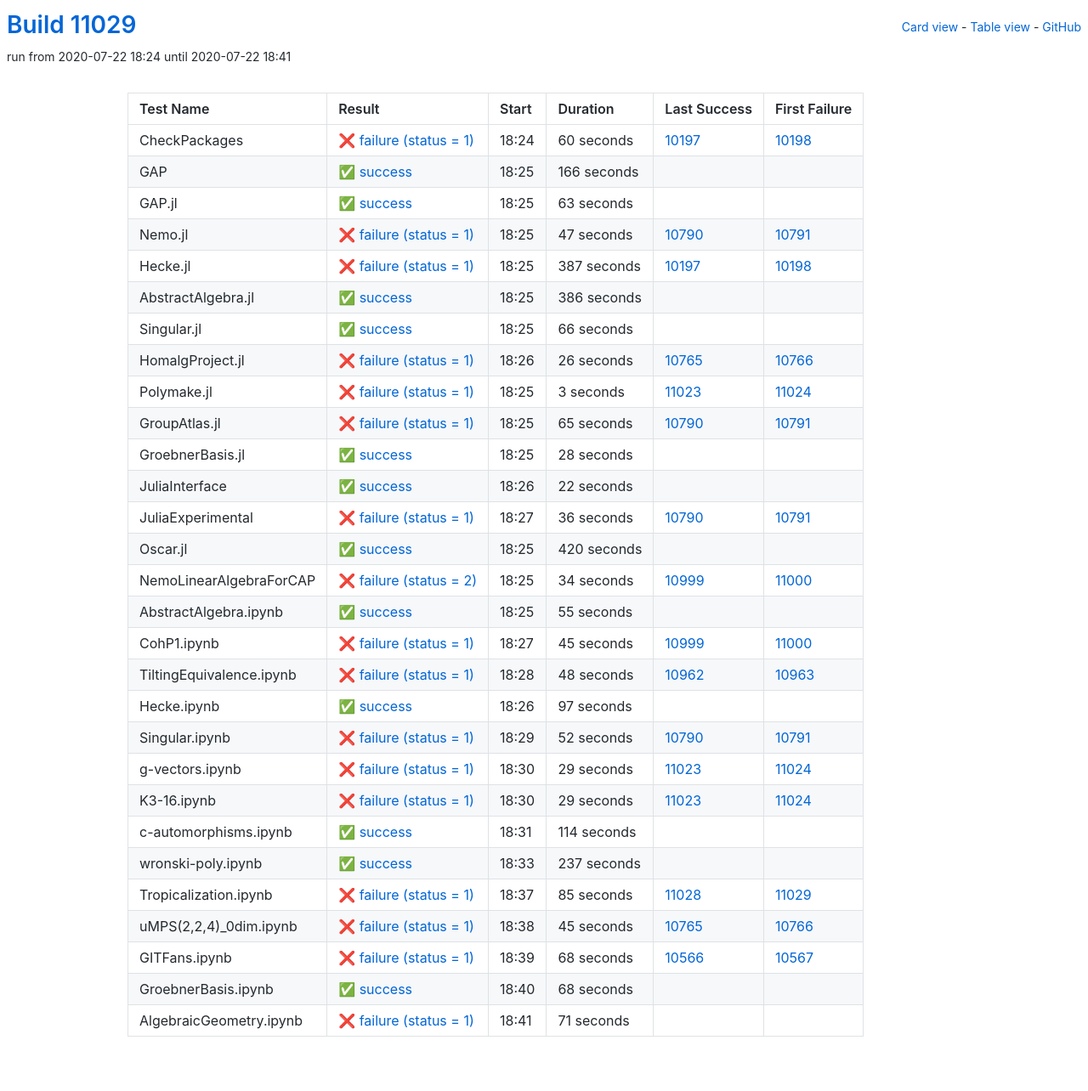
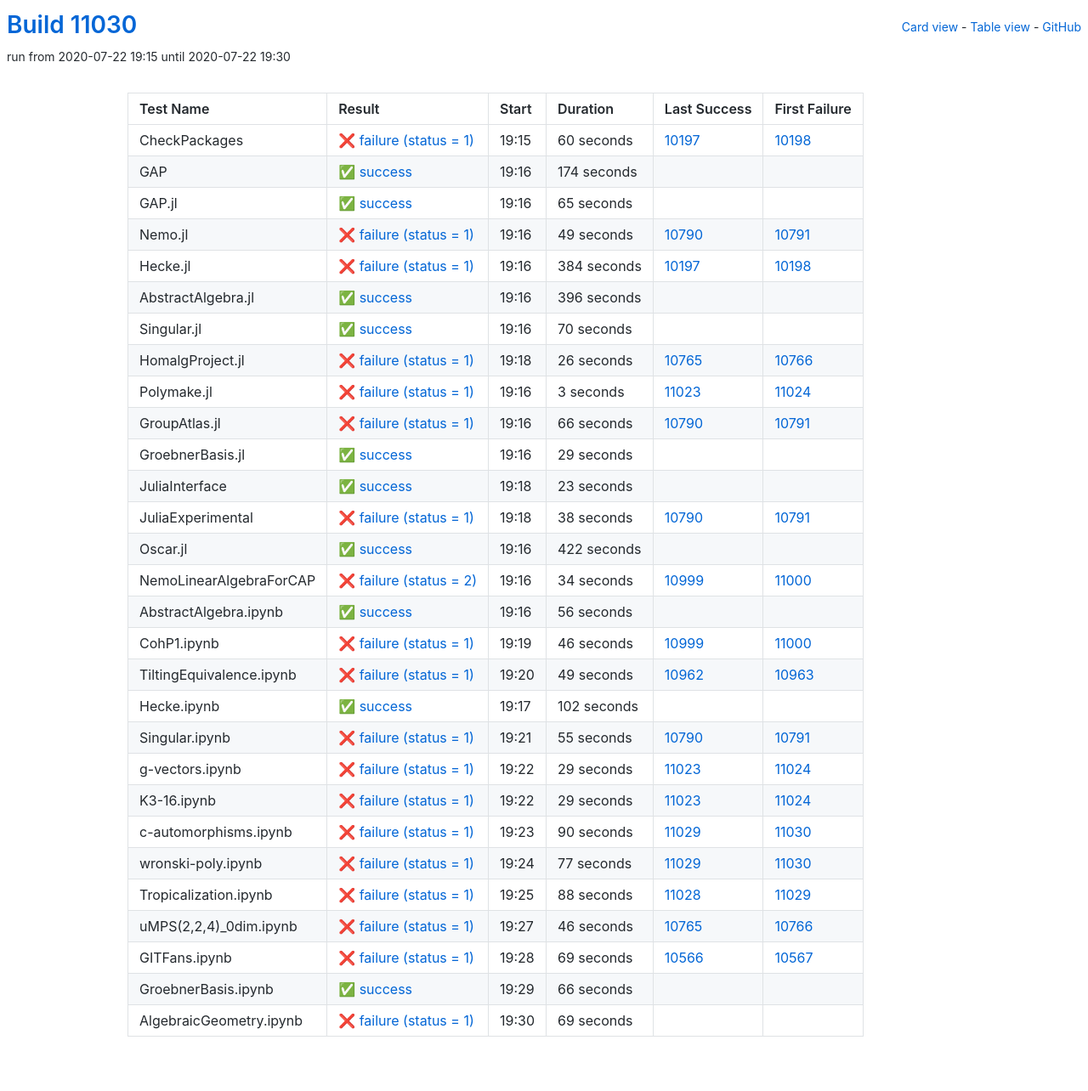
Before and after one commit to oscar-system/oscar-ci-status, a Jekyll site: the page built from table.html, in a window 1280 px wide. Shown: the whole page at 85% size. Built offline with Jekyll 4.4.1, drawn with Linux system fonts in a browser that asks for light colours.

Commit message:
Build #11030

```diff
--- a/_data/ci.yml
+++ b/_data/ci.yml
@@ -1,6 +1,6 @@
 ---
-build: 11029
-build_url: https://oscarci.mathematik.uni-kl.de/job/oscar/11029/
+build: 11030
+build_url: https://oscarci.mathematik.uni-kl.de/job/oscar/11030/
 job: oscar
 organization: oscar-system
 repo: oscar-ci-status
@@ -8,8 +8,8 @@
 tests:
 - name: CheckPackages
   id: checkpackages
-  log: https://oscarci.mathematik.uni-kl.de/job/oscar/11029/artifact/logs/build-11029/CheckPackages.log
-  start: 2020-07-22 18:24
+  log: https://oscarci.mathematik.uni-kl.de/job/oscar/11030/artifact/logs/build-11030/CheckPackages.log
+  start: 2020-07-22 19:15
   success: false
   exitcode: 1
   status: failure
@@ -20,80 +20,80 @@
   first_failure_url: https://oscarci.mathematik.uni-kl.de/job/oscar/10198/
 - name: GAP
   id: gap
-  log: https://oscarci.mathematik.uni-kl.de/job/oscar/11029/artifact/logs/build-11029/GAP.log
-  start: 2020-07-22 18:25
+  log: https://oscarci.mathematik.uni-kl.de/job/oscar/11030/artifact/logs/build-11030/GAP.log
+  start: 2020-07-22 19:16
   success: true
   exitcode: 0
   status: success
-  duration: 166
+  duration: 174
   last_success: false
   last_success_url:
   first_failure: false
   first_failure_url:
 - name: GAP.jl
   id: gap-jl
-  log: https://oscarci.mathematik.uni-kl.de/job/oscar/11029/artifact/logs/build-11029/GAP.jl.log
-  start: 2020-07-22 18:25
+  log: https://oscarci.mathematik.uni-kl.de/job/oscar/11030/artifact/logs/build-11030/GAP.jl.log
+  start: 2020-07-22 19:16
   success: true
   exitcode: 0
   status: success
-  duration: 63
+  duration: 65
   last_success: false
   last_success_url:
   first_failure: false
   first_failure_url:
 - name: Nemo.jl
   id: nemo-jl
-  log: https://oscarci.mathematik.uni-kl.de/job/oscar/11029/artifact/logs/build-11029/Nemo.jl.log
-  start: 2020-07-22 18:25
+  log: https://oscarci.mathematik.uni-kl.de/job/oscar/11030/artifact/logs/build-11030/Nemo.jl.log
+  start: 2020-07-22 19:16
   success: false
   exitcode: 1
   status: failure
-  duration: 47
+  duration: 49
   last_success: 10790
   last_success_url: https://oscarci.mathematik.uni-kl.de/job/oscar/10790/
   first_failure: 10791
   first_failure_url: https://oscarci.mathematik.uni-kl.de/job/oscar/10791/
 - name: Hecke.jl
   id: hecke-jl
-  log: https://oscarci.mathematik.uni-kl.de/job/oscar/11029/artifact/logs/build-11029/Hecke.jl.log
-  start: 2020-07-22 18:25
+  log: https://oscarci.mathematik.uni-kl.de/job/oscar/11030/artifact/logs/build-11030/Hecke.jl.log
+  start: 2020-07-22 19:16
   success: false
   exitcode: 1
   status: failure
-  duration: 387
+  duration: 384
   last_success: 10197
   last_success_url: https://oscarci.mathematik.uni-kl.de/job/oscar/10197/
   first_failure: 10198
   first_failure_url: https://oscarci.mathematik.uni-kl.de/job/oscar/10198/
 - name: AbstractAlgebra.jl
   id: abstractalgebra-jl
-  log: https://oscarci.mathematik.uni-kl.de/job/oscar/11029/artifact/logs/build-11029/AbstractAlgebra.jl.log
-  start: 2020-07-22 18:25
+  log: https://oscarci.mathematik.uni-kl.de/job/oscar/11030/artifact/logs/build-11030/AbstractAlgebra.jl.log
+  start: 2020-07-22 19:16
   success: true
   exitcode: 0
   status: success
-  duration: 386
+  duration: 396
   last_success: false
   last_success_url:
   first_failure: false
   first_failure_url:
 - name: Singular.jl
   id: singular-jl
-  log: https://oscarci.mathematik.uni-kl.de/job/oscar/11029/artifact/logs/build-11029/Singular.jl.log
-  start: 2020-07-22 18:25
+  log: https://oscarci.mathematik.uni-kl.de/job/oscar/11030/artifact/logs/build-11030/Singular.jl.log
+  start: 2020-07-22 19:16
   success: true
   exitcode: 0
   status: success
-  duration: 66
+  duration: 70
   last_success: false
   last_success_url:
   first_failure: false
   first_failure_url:
 - name: HomalgProject.jl
   id: homalgproject-jl
-  log: https://oscarci.mathematik.uni-kl.de/job/oscar/11029/artifact/logs/build-11029/HomalgProject.jl.log
-  start: 2020-07-22 18:26
+  log: https://oscarci.mathematik.uni-kl.de/job/oscar/11030/artifact/logs/build-11030/HomalgProject.jl.log
+  start: 2020-07-22 19:18
   success: false
   exitcode: 1
   status: failure
@@ -104,8 +104,8 @@
   first_failure_url: https://oscarci.mathematik.uni-kl.de/job/oscar/10766/
 - name: Polymake.jl
   id: polymake-jl
-  log: https://oscarci.mathematik.uni-kl.de/job/oscar/11029/artifact/logs/build-11029/Polymake.jl.log
-  start: 2020-07-22 18:25
+  log: https://oscarci.mathematik.uni-kl.de/job/oscar/11030/artifact/logs/build-11030/Polymake.jl.log
+  start: 2020-07-22 19:16
   success: false
   exitcode: 1
   status: failure
@@ -116,68 +116,68 @@
   first_failure_url: https://oscarci.mathematik.uni-kl.de/job/oscar/11024/
 - name: GroupAtlas.jl
   id: groupatlas-jl
-  log: https://oscarci.mathematik.uni-kl.de/job/oscar/11029/artifact/logs/build-11029/GroupAtlas.jl.log
-  start: 2020-07-22 18:25
+  log: https://oscarci.mathematik.uni-kl.de/job/oscar/11030/artifact/logs/build-11030/GroupAtlas.jl.log
+  start: 2020-07-22 19:16
   success: false
   exitcode: 1
   status: failure
-  duration: 65
+  duration: 66
   last_success: 10790
   last_success_url: https://oscarci.mathematik.uni-kl.de/job/oscar/10790/
   first_failure: 10791
   first_failure_url: https://oscarci.mathematik.uni-kl.de/job/oscar/10791/
 - name: GroebnerBasis.jl
   id: groebnerbasis-jl
-  log: https://oscarci.mathematik.uni-kl.de/job/oscar/11029/artifact/logs/build-11029/GroebnerBasis.jl.log
-  start: 2020-07-22 18:25
+  log: https://oscarci.mathematik.uni-kl.de/job/oscar/11030/artifact/logs/build-11030/GroebnerBasis.jl.log
+  start: 2020-07-22 19:16
   success: true
   exitcode: 0
   status: success
-  duration: 28
+  duration: 29
   last_success: false
   last_success_url:
   first_failure: false
   first_failure_url:
 - name: JuliaInterface
   id: juliainterface
-  log: https://oscarci.mathematik.uni-kl.de/job/oscar/11029/artifact/logs/build-11029/JuliaInterface.log
-  start: 2020-07-22 18:26
+  log: https://oscarci.mathematik.uni-kl.de/job/oscar/11030/artifact/logs/build-11030/JuliaInterface.log
+  start: 2020-07-22 19:18
   success: true
   exitcode: 0
   status: success
-  duration: 22
+  duration: 23
   last_success: false
   last_success_url:
   first_failure: false
   first_failure_url:
 - name: JuliaExperimental
   id: juliaexperimental
-  log: https://oscarci.mathematik.uni-kl.de/job/oscar/11029/artifact/logs/build-11029/JuliaExperimental.log
-  start: 2020-07-22 18:27
+  log: https://oscarci.mathematik.uni-kl.de/job/oscar/11030/artifact/logs/build-11030/JuliaExperimental.log
+  start: 2020-07-22 19:18
   success: false
   exitcode: 1
   status: failure
-  duration: 36
+  duration: 38
   last_success: 10790
   last_success_url: https://oscarci.mathematik.uni-kl.de/job/oscar/10790/
   first_failure: 10791
   first_failure_url: https://oscarci.mathematik.uni-kl.de/job/oscar/10791/
 - name: Oscar.jl
   id: oscar-jl
-  log: https://oscarci.mathematik.uni-kl.de/job/oscar/11029/artifact/logs/build-11029/Oscar.jl.log
-  start: 2020-07-22 18:25
+  log: https://oscarci.mathematik.uni-kl.de/job/oscar/11030/artifact/logs/build-11030/Oscar.jl.log
+  start: 2020-07-22 19:16
   success: true
   exitcode: 0
   status: success
-  duration: 420
+  duration: 422
   last_success: false
   last_success_url:
   first_failure: false
   first_failure_url:
 - name: NemoLinearAlgebraForCAP
   id: nemolinearalgebraforcap
-  log: https://oscarci.mathematik.uni-kl.de/job/oscar/11029/artifact/logs/build-11029/NemoLinearAlgebraForCAP.log
-  start: 2020-07-22 18:25
+  log: https://oscarci.mathematik.uni-kl.de/job/oscar/11030/artifact/logs/build-11030/NemoLinearAlgebraForCAP.log
+  start: 2020-07-22 19:16
   success: false
   exitcode: 2
   status: failure
@@ -188,68 +188,68 @@
   first_failure_url: https://oscarci.mathematik.uni-kl.de/job/oscar/11000/
 - name: AbstractAlgebra.ipynb
   id: abstractalgebra-ipynb
-  log: https://oscarci.mathematik.uni-kl.de/job/oscar/11029/artifact/logs/build-11029/AbstractAlgebra.ipynb.log
-  start: 2020-07-22 18:25
+  log: https://oscarci.mathematik.uni-kl.de/job/oscar/11030/artifact/logs/build-11030/AbstractAlgebra.ipynb.log
+  start: 2020-07-22 19:16
   success: true
   exitcode: 0
   status: success
-  duration: 55
+  duration: 56
   last_success: false
   last_success_url:
   first_failure: false
   first_failure_url:
 - name: CohP1.ipynb
   id: cohp1-ipynb
-  log: https://oscarci.mathematik.uni-kl.de/job/oscar/11029/artifact/logs/build-11029/CohP1.ipynb.log
-  start: 2020-07-22 18:27
+  log: https://oscarci.mathematik.uni-kl.de/job/oscar/11030/artifact/logs/build-11030/CohP1.ipynb.log
+  start: 2020-07-22 19:19
   success: false
   exitcode: 1
   status: failure
-  duration: 45
+  duration: 46
   last_success: 10999
   last_success_url: https://oscarci.mathematik.uni-kl.de/job/oscar/10999/
   first_failure: 11000
   first_failure_url: https://oscarci.mathematik.uni-kl.de/job/oscar/11000/
 - name: TiltingEquivalence.ipynb
   id: tiltingequivalence-ipynb
-  log: https://oscarci.mathematik.uni-kl.de/job/oscar/11029/artifact/logs/build-11029/TiltingEquivalence.ipynb.log
-  start: 2020-07-22 18:28
+  log: https://oscarci.mathematik.uni-kl.de/job/oscar/11030/artifact/logs/build-11030/TiltingEquivalence.ipynb.log
+  start: 2020-07-22 19:20
   success: false
   exitcode: 1
   status: failure
-  duration: 48
+  duration: 49
   last_success: 10962
   last_success_url: https://oscarci.mathematik.uni-kl.de/job/oscar/10962/
   first_failure: 10963
   first_failure_url: https://oscarci.mathematik.uni-kl.de/job/oscar/10963/
 - name: Hecke.ipynb
   id: hecke-ipynb
-  log: https://oscarci.mathematik.uni-kl.de/job/oscar/11029/artifact/logs/build-11029/Hecke.ipynb.log
-  start: 2020-07-22 18:26
+  log: https://oscarci.mathematik.uni-kl.de/job/oscar/11030/artifact/logs/build-11030/Hecke.ipynb.log
+  start: 2020-07-22 19:17
   success: true
   exitcode: 0
   status: success
-  duration: 97
+  duration: 102
   last_success: false
   last_success_url:
   first_failure: false
   first_failure_url:
 - name: Singular.ipynb
   id: singular-ipynb
-  log: https://oscarci.mathematik.uni-kl.de/job/oscar/11029/artifact/logs/build-11029/Singular.ipynb.log
-  start: 2020-07-22 18:29
+  log: https://oscarci.mathematik.uni-kl.de/job/oscar/11030/artifact/logs/build-11030/Singular.ipynb.log
+  start: 2020-07-22 19:21
   success: false
   exitcode: 1
   status: failure
-  duration: 52
+  duration: 55
   last_success: 10790
   last_success_url: https://oscarci.mathematik.uni-kl.de/job/oscar/10790/
   first_failure: 10791
   first_failure_url: https://oscarci.mathematik.uni-kl.de/job/oscar/10791/
 - name: g-vectors.ipynb
   id: g-vectors-ipynb
-  log: https://oscarci.mathematik.uni-kl.de/job/oscar/11029/artifact/logs/build-11029/g-vectors.ipynb.log
-  start: 2020-07-22 18:30
+  log: https://oscarci.mathematik.uni-kl.de/job/oscar/11030/artifact/logs/build-11030/g-vectors.ipynb.log
+  start: 2020-07-22 19:22
   success: false
   exitcode: 1
   status: failure
@@ -260,8 +260,8 @@
   first_failure_url: https://oscarci.mathematik.uni-kl.de/job/oscar/11024/
 - name: K3-16.ipynb
   id: k3-16-ipynb
-  log: https://oscarci.mathematik.uni-kl.de/job/oscar/11029/artifact/logs/build-11029/K3-16.ipynb.log
-  start: 2020-07-22 18:30
+  log: https://oscarci.mathematik.uni-kl.de/job/oscar/11030/artifact/logs/build-11030/K3-16.ipynb.log
+  start: 2020-07-22 19:22
   success: false
   exitcode: 1
   status: failure
@@ -272,84 +272,84 @@
   first_failure_url: https://oscarci.mathematik.uni-kl.de/job/oscar/11024/
 - name: c-automorphisms.ipynb
   id: c-automorphisms-ipynb
-  log: https://oscarci.mathematik.uni-kl.de/job/oscar/11029/artifact/logs/build-11029/c-automorphisms.ipynb.log
-  start: 2020-07-22 18:31
-  success: true
-  exitcode: 0
-  status: success
-  duration: 114
-  last_success: false
-  last_success_url:
-  first_failure: false
-  first_failure_url:
-- name: wronski-poly.ipynb
-  id: wronski-poly-ipynb
-  log: https://oscarci.mathematik.uni-kl.de/job/oscar/11029/artifact/logs/build-11029/wronski-poly.ipynb.log
-  start: 2020-07-22 18:33
-  success: true
-  exitcode: 0
-  status: success
-  duration: 237
-  last_success: false
-  last_success_url:
-  first_failure: false
-  first_failure_url:
-- name: Tropicalization.ipynb
-  id: tropicalization-ipynb
-  log: https://oscarci.mathematik.uni-kl.de/job/oscar/11029/artifact/logs/build-11029/Tropicalization.ipynb.log
-  start: 2020-07-22 18:37
+  log: https://oscarci.mathematik.uni-kl.de/job/oscar/11030/artifact/logs/build-11030/c-automorphisms.ipynb.log
+  start: 2020-07-22 19:23
   success: false
   exitcode: 1
   status: failure
-  duration: 85
+  duration: 90
+  last_success: 11029
+  last_success_url: https://oscarci.mathematik.uni-kl.de/job/oscar/11029/
+  first_failure: 11030
+  first_failure_url: https://oscarci.mathematik.uni-kl.de/job/oscar/11030/
+- name: wronski-poly.ipynb
+  id: wronski-poly-ipynb
+  log: https://oscarci.mathematik.uni-kl.de/job/oscar/11030/artifact/logs/build-11030/wronski-poly.ipynb.log
+  start: 2020-07-22 19:24
+  success: false
+  exitcode: 1
+  status: failure
+  duration: 77
+  last_success: 11029
+  last_success_url: https://oscarci.mathematik.uni-kl.de/job/oscar/11029/
+  first_failure: 11030
+  first_failure_url: https://oscarci.mathematik.uni-kl.de/job/oscar/11030/
+- name: Tropicalization.ipynb
+  id: tropicalization-ipynb
+  log: https://oscarci.mathematik.uni-kl.de/job/oscar/11030/artifact/logs/build-11030/Tropicalization.ipynb.log
+  start: 2020-07-22 19:25
+  success: false
+  exitcode: 1
+  status: failure
+  duration: 88
   last_success: 11028
   last_success_url: https://oscarci.mathematik.uni-kl.de/job/oscar/11028/
   first_failure: 11029
   first_failure_url: https://oscarci.mathematik.uni-kl.de/job/oscar/11029/
 - name: uMPS(2,2,4)_0dim.ipynb
   id: umps-2-2-4-0dim-ipynb
-  log: https://oscarci.mathematik.uni-kl.de/job/oscar/11029/artifact/logs/build-11029/uMPS-2-2-4-_0dim.ipynb.log
-  start: 2020-07-22 18:38
+  log: https://oscarci.mathematik.uni-kl.de/job/oscar/11030/artifact/logs/build-11030/uMPS-2-2-4-_0dim.ipynb.log
+  start: 2020-07-22 19:27
   success: false
   exitcode: 1
   status: failure
-  duration: 45
+  duration: 46
   last_success: 10765
   last_success_url: https://oscarci.mathematik.uni-kl.de/job/oscar/10765/
   first_failure: 10766
   first_failure_url: https://oscarci.mathematik.uni-kl.de/job/oscar/10766/
 - name: GITFans.ipynb
   id: gitfans-ipynb
-  log: https://oscarci.mathematik.uni-kl.de/job/oscar/11029/artifact/logs/build-11029/GITFans.ipynb.log
-  start: 2020-07-22 18:39
+  log: https://oscarci.mathematik.uni-kl.de/job/oscar/11030/artifact/logs/build-11030/GITFans.ipynb.log
+  start: 2020-07-22 19:28
   success: false
   exitcode: 1
   status: failure
-  duration: 68
+  duration: 69
   last_success: 10566
   last_success_url: https://oscarci.mathematik.uni-kl.de/job/oscar/10566/
   first_failure: 10567
   first_failure_url: https://oscarci.mathematik.uni-kl.de/job/oscar/10567/
 - name: GroebnerBasis.ipynb
   id: groebnerbasis-ipynb
-  log: https://oscarci.mathematik.uni-kl.de/job/oscar/11029/artifact/logs/build-11029/GroebnerBasis.ipynb.log
-  start: 2020-07-22 18:40
+  log: https://oscarci.mathematik.uni-kl.de/job/oscar/11030/artifact/logs/build-11030/GroebnerBasis.ipynb.log
+  start: 2020-07-22 19:29
   success: true
   exitcode: 0
   status: success
-  duration: 68
+  duration: 66
   last_success: false
   last_success_url:
   first_failure: false
   first_failure_url:
 - name: AlgebraicGeometry.ipynb
   id: algebraicgeometry-ipynb
-  log: https://oscarci.mathematik.uni-kl.de/job/oscar/11029/artifact/logs/build-11029/AlgebraicGeometry.ipynb.log
-  start: 2020-07-22 18:41
+  log: https://oscarci.mathematik.uni-kl.de/job/oscar/11030/artifact/logs/build-11030/AlgebraicGeometry.ipynb.log
+  start: 2020-07-22 19:30
   success: false
   exitcode: 1
   status: failure
-  duration: 71
+  duration: 69
   last_success: false
   last_success_url:
   first_failure: false
```
Also changed, not shown: README.md.
